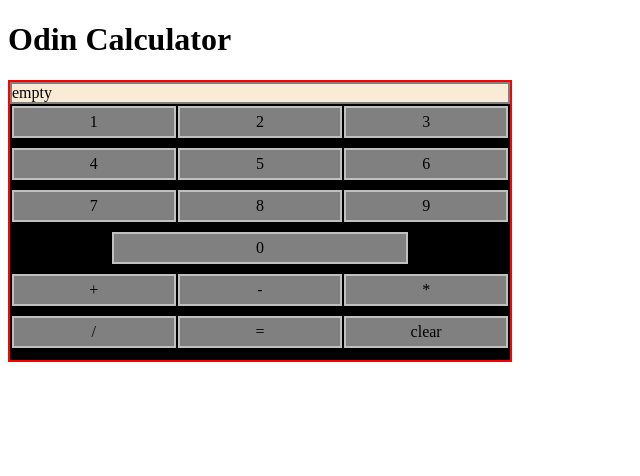
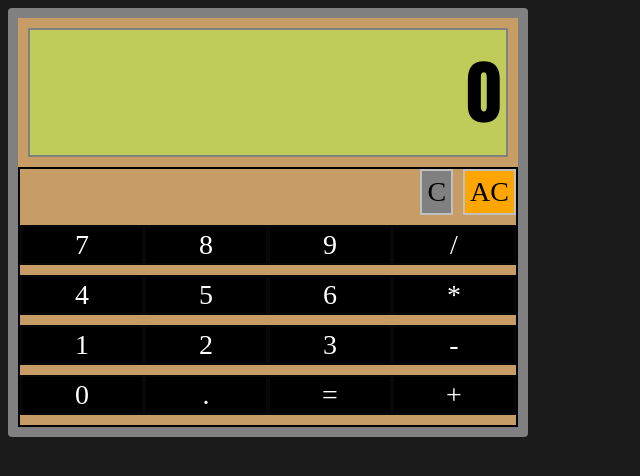
Before and after one commit to mopeters8/OdinCalculator, a plain HTML site: page index.html in a window 1280 px wide. Shown: the whole page, without its empty margins (0-640 px from the left). Drawn offline with Linux system fonts and the light colour scheme.

Commit message:
operations working better. Needs more testing. GUI update to change colors, and look more real.

```diff
--- a/index.html
+++ b/index.html
@@ -7,29 +7,37 @@
     <title>Calculator App</title>
   </head>
   <body>
-    <h1>Odin Calculator</h1>
     <section class="mainBody">
       <div class="calcGUI">
         <div class="calcScreen">
-          <span id="displayValue" class="calcDisplay">empty</span>
+          <span id="displayValue" class="calcDisplay">0</span>
         </div>
         <div id="calcButtons">
+          <div class="clearRow">
+            <div class="clear" onclick="clearDisplay()">C</div>
+            <div class="clear AC" onclick="clearDisplay()">AC</div>
+          </div>
+          <div class="restOfButtons">
+            <div id="b0" class="number">0</div>
+            <div id="equals" class="calculate">.</div>
+            <div id="equals" class="calculate" onclick="operate()">=</div>
+            <div id="addition" class="operand">+</div>
+
             <div id="b1" class="number">1</div>
             <div id="b2" class="number">2</div>
             <div id="b3" class="number">3</div>
+            <div id="subtract" class="operand">-</div>
+
             <div id="b4" class="number">4</div>
             <div id="b5" class="number">5</div>
             <div id="b6" class="number">6</div>
+            <div id="multiply" class="operand">*</div>
+
             <div id="b7" class="number">7</div>
             <div id="b8" class="number">8</div>
             <div id="b9" class="number">9</div>
-          <div id="b0" class="number">0</div>
-          <div id="addition" class="operand">+</div>
-          <div id="subtract" class="operand">-</div>
-          <div id="multiply" class="operand">*</div>
             <div id="divide" class="operand">/</div>
-          <div id="equals" class="calculate">=</div>
-          <div id="clear" class="empty" onclick="clearDisplay()">clear</div>
+          </div>
         </div>
       </div>
     </section>
--- a/script.js
+++ b/script.js
@@ -1,9 +1,21 @@
 console.log("script loaded..");
 
-function operate(operator, num1, num2) {
-  if (operator === null || num1 === null || num2 === null) {
+let firstNum = "";
+let operator = "";
+let secondNum = "";
+
+function operate() {
+  console.log("calculating...");
+  if (
+    operator === undefined ||
+    firstNum === undefined ||
+    secondNum === undefined
+  ) {
     return "error in operating";
   }
+
+  let num1 = Number(firstNum);
+  let num2 = Number(secondNum);
 
   let total = 0;
   if (operator === "+") {
@@ -13,10 +25,16 @@
   } else if (operator === "-") {
     total = subtract(num1, num2);
   } else if (operator === "/") {
-    total = divide(num1, num2);
+    if (firstNum == 0 || secondNum == 0) {
+      total = "DIVDED BY ZERO DETECTED. ROBOT EARTH INVASION INITIATED.";
+    } else {
+      total = divide(num1, num2);
+    }
   }
 
-  return total;
+  console.log(total);
+  finishedOperation(total);
+  updateDisplay(firstNum);
 }
 
 const add = function (num1, num2) {
@@ -41,28 +59,46 @@
 };
 
 // Functions for receiving input
+function addNumberButtonEvents() {
+  console.log("adding number events..");
+  const allNumberButtons = document.querySelectorAll(".number");
 
-let firstNum = "";
-let operator = "";
-let secondNum = "";
+  allNumberButtons.forEach((button) => {
+    button.addEventListener("click", () => {
+      if (operator === "") {
+        firstNum += button.textContent;
+        updateDisplay(firstNum);
+      } else if (!operator !== "") {
+        secondNum += button.textContent;
+        updateDisplay(secondNum);
+      }
+      console.log(
+        "Number button pressed..\n" +
+          firstNum +
+          " " +
+          operator +
+          " " +
+          secondNum
+      );
+    });
+  });
+}
 
-function addButtonEvents() {
-  console.log("adding button events..");
-  const parentCalcButtons = document.getElementById("calcButtons");
-  const allChildButtons = parentCalcButtons.querySelectorAll("div");
+function addOperandButtonEvents() {
+  console.log("adding operand events..");
+  const allOperandButtons = document.querySelectorAll(".operand");
 
-  allChildButtons.forEach((button) => {
+  allOperandButtons.forEach((button) => {
     button.addEventListener("click", () => {
-      //   updateDisplay(button.textContent);
-
-      if (button.classList.contains("number") && operator === "") {
-        firstNum += button.textContent;
-      } else if (button.classList.contains("operand") && operator === "") {
-        operator = button.textContent;
-      } else if (!button.classList.contains("empty")) {
-        secondNum += button.textContent;
-      }
-      console.log(firstNum + " " + operator + " " + secondNum);
+      operator = button.textContent;
+      console.log(
+        "Operand button pressed..\n" +
+          firstNum +
+          " " +
+          operator +
+          " " +
+          secondNum
+      );
     });
   });
 }
@@ -72,16 +108,23 @@
 let currentDisplayValue = "";
 
 function updateDisplay(newDisVal) {
-  currentDisplayValue += newDisVal;
+  currentDisplayValue = newDisVal;
   calcDisplay.textContent = currentDisplayValue;
 }
 
-function clearDisplay() {
-  currentDisplayValue = "";
-  calcDisplay.textContent = "empty";
-  firstNum = "";
+function finishedOperation(newFirstNum) {
+  firstNum = newFirstNum;
   operator = "";
   secondNum = "";
 }
 
-addButtonEvents();
+function clearDisplay() {
+  firstNum = "";
+  operator = "";
+  secondNumNum = "";
+  currentDisplayValue = "";
+  calcDisplay.textContent = "0";
+}
+
+addNumberButtonEvents();
+addOperandButtonEvents();
--- a/style.css
+++ b/style.css
@@ -1,48 +1,97 @@
+body {
+  background-color: rgb(27, 27, 27);
+}
+
 .mainBody {
   /* background-color: antiquewhite; */
+  font-size: 28px;
 }
 
 .calcGUI {
-  background-color: black;
+  background-color: rgb(199, 156, 101);
   color: white;
-  border: 2px solid red;
+  border: 10px solid grey;
+  border-radius: 4px;
 
   width: 500px;
 }
 
 .calcScreen {
+  font-family: Impact, Haettenschweiler, "Arial Narrow Bold", sans-serif;
+  font-weight: 100;
+  font-size: 2.5em;
   color: black;
   border: 2px solid grey;
-  background-color: antiquewhite;
+  background-color: rgba(184, 254, 79, 0.5);
+
+  padding: 10px 5px 10px;
+  margin: 10px;
+
+  display: flex;
+  justify-content: space-around;
+  flex-direction: column;
+  align-items: flex-end;
 }
 
 #calcButtons {
   border: 2px solid black;
   display: flex;
-  flex-wrap: wrap;
-  justify-content: space-between;
+  flex-direction: column;
+  /* flex-wrap: wrap; */
+  /* justify-content: space-between; */
 
-  #b0 {
+  /* #b0 {
     width: 100%;
     align-self: center;
     margin: 0px 100px;
     margin-bottom: 10px;
-  }
+  } */
 }
 
-.operand,
-.number,
-#clear,
-#equals {
-  width: 33%;
+.restOfButtons {
+  display: flex;
+  flex-wrap: wrap;
+  flex-direction: row;
+
+  flex-flow: wrap-reverse;
+}
+
+.clearRow {
+  display: flex;
+  flex-direction: row;
+  align-self: flex-end;
+  gap: 10px;
+}
+
+.clear {
   background-color: grey;
   border: 2px solid silver;
   color: black;
-
-  box-sizing: border-box;
   margin-bottom: 10px;
   padding: 5px;
 
   text-align: center;
   cursor: pointer;
+  width: 50%;
 }
+
+.AC {
+  background-color: orange;
+}
+
+.operand,
+.number,
+#equals {
+  flex: 1 0 21%;
+
+  background-color: black;
+  border: 2px solid rgb(8, 8, 8);
+  color: white;
+
+  box-sizing: border-box;
+  margin-bottom: 10px;
+  padding: 2px;
+
+  text-align: center;
+  cursor: pointer;
+}
```
Lines whose indentation alone changed are shown as unchanged.
